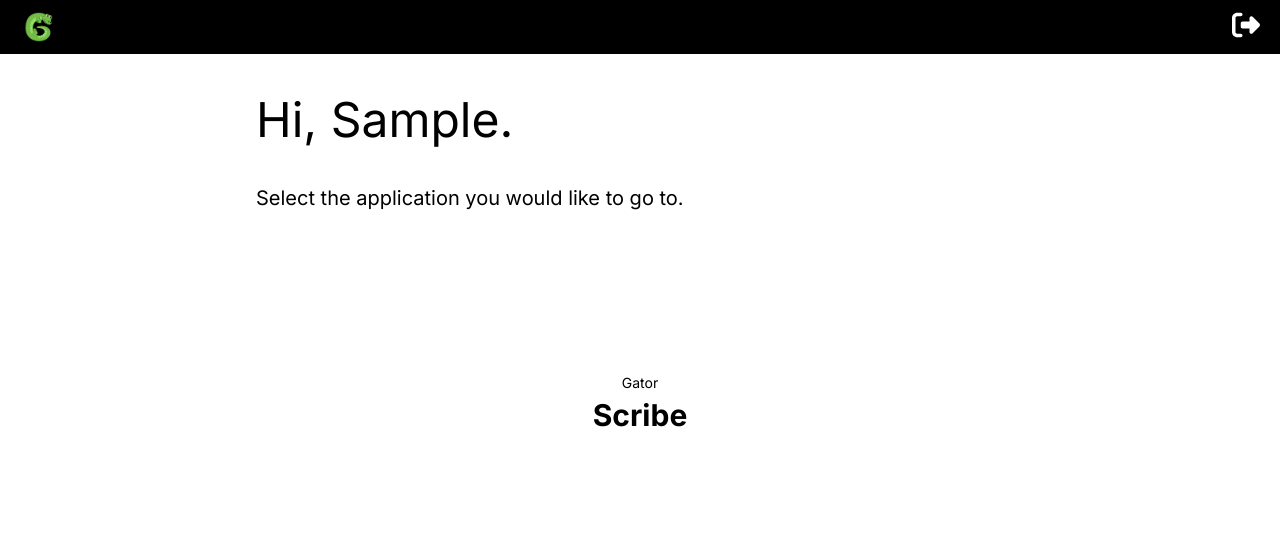
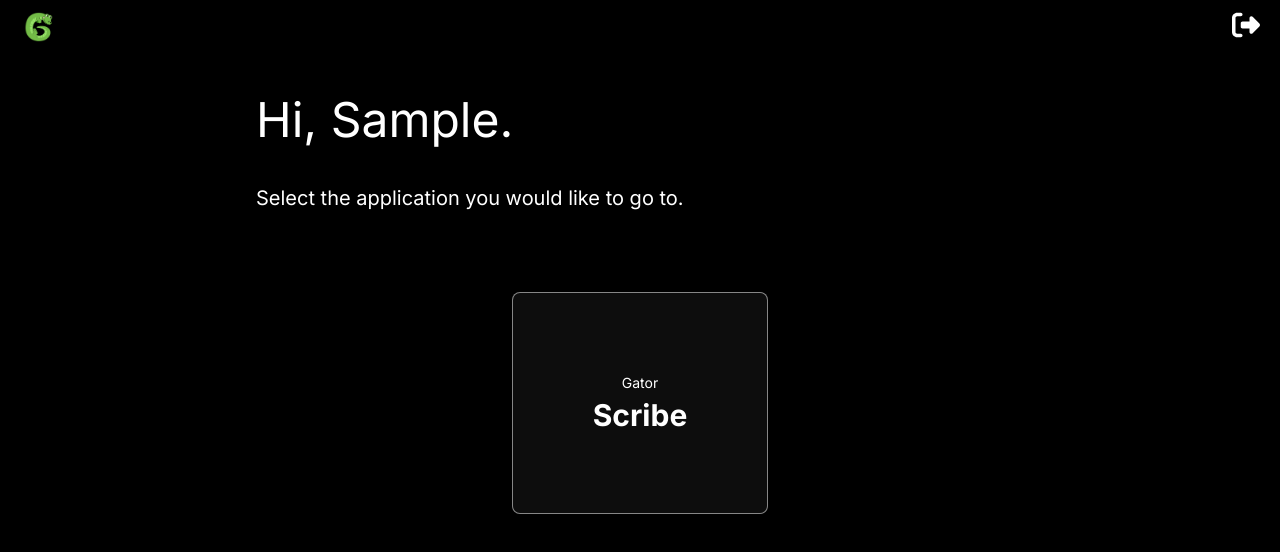
Before and after one commit to gator/gator, a Next.js app: page /dashboard in a window 1280 px wide. Shown: the top 552 px of the page. Built offline with nearby package versions, Linux system fonts and the light colour scheme; no server answers; sample sign-in values are in the browser's storage.

Commit message:
dashboard page

```diff
--- a/pages/dashboard/index.tsx
+++ b/pages/dashboard/index.tsx
@@ -5,6 +5,7 @@
 import { useUser } from '@clerk/nextjs'
 import Link from 'next/link'
 import { useRouter } from 'next/router'
+import { motion } from 'framer-motion'
 
 const Dashboard: NextPageWithLayout = () => {
   const { user, isLoaded } = useUser()
@@ -25,18 +26,35 @@
     <>
       <SEO title='Dashboard - Gator' />
 
-      <main>
-        <h1 className='text-5xl'>Hi, {user.firstName}.</h1>
-        <h2 className='mt-10 mb-20 text-xl'>
+      <main className='h-full text-white bg-black'>
+        <motion.h1
+          className='text-5xl'
+          initial={{ translateX: -15 }}
+          animate={{ translateX: 0 }}
+          transition={{ duration: 0.75 }}
+        >
+          Hi, {user.firstName}.
+        </motion.h1>
+        <motion.h2
+          className='mt-10 mb-20 text-xl'
+          initial={{ translateX: -15 }}
+          animate={{ translateX: 0 }}
+          transition={{ duration: 1 }}
+        >
           Select the application you would like to go to.
-        </h2>
+        </motion.h2>
 
         <div className='flex justify-center gap-5'>
-          <Link href='/dashboard/scribe' className=''>
-            <div className='bg-white/5 border-[1px] border-white/50 rounded-lg p-20 w-fit hover:-translate-y-1 duration-100 text-center'>
+          <Link href='/dashboard/scribe'>
+            <motion.div
+              className='bg-white/5 border-[1px] border-white/50 rounded-lg p-20 w-fit hover:-translate-y-1 duration-100 text-center'
+              initial={{ translateY: 10, opacity: 0 }}
+              animate={{ translateY: 0, opacity: 1 }}
+              transition={{ duration: 1 }}
+            >
               <p className='mb-1 text-sm'>Gator</p>
               <h1 className='text-3xl font-bold'>Scribe</h1>
-            </div>
+            </motion.div>
           </Link>
         </div>
       </main>
```
